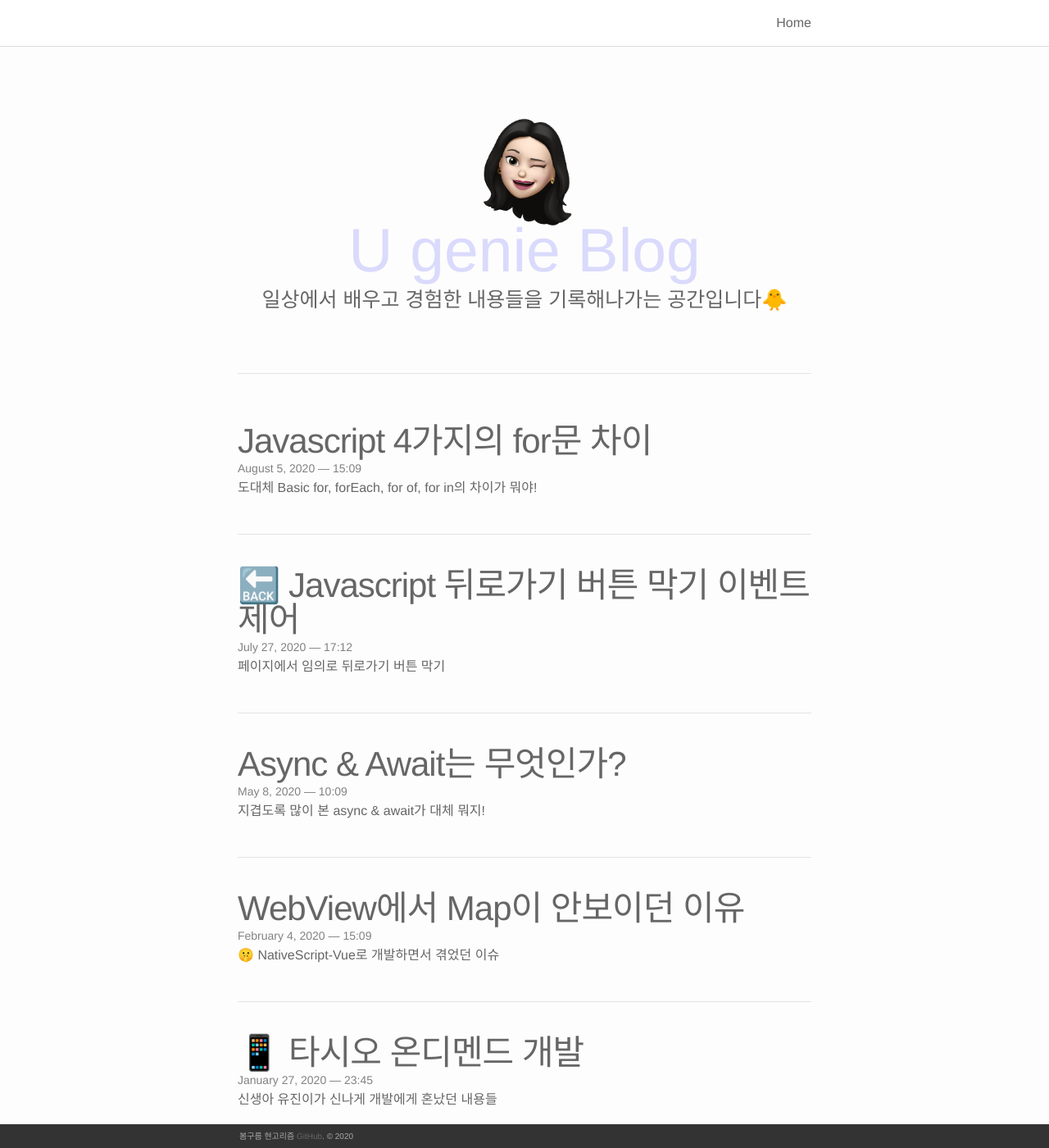
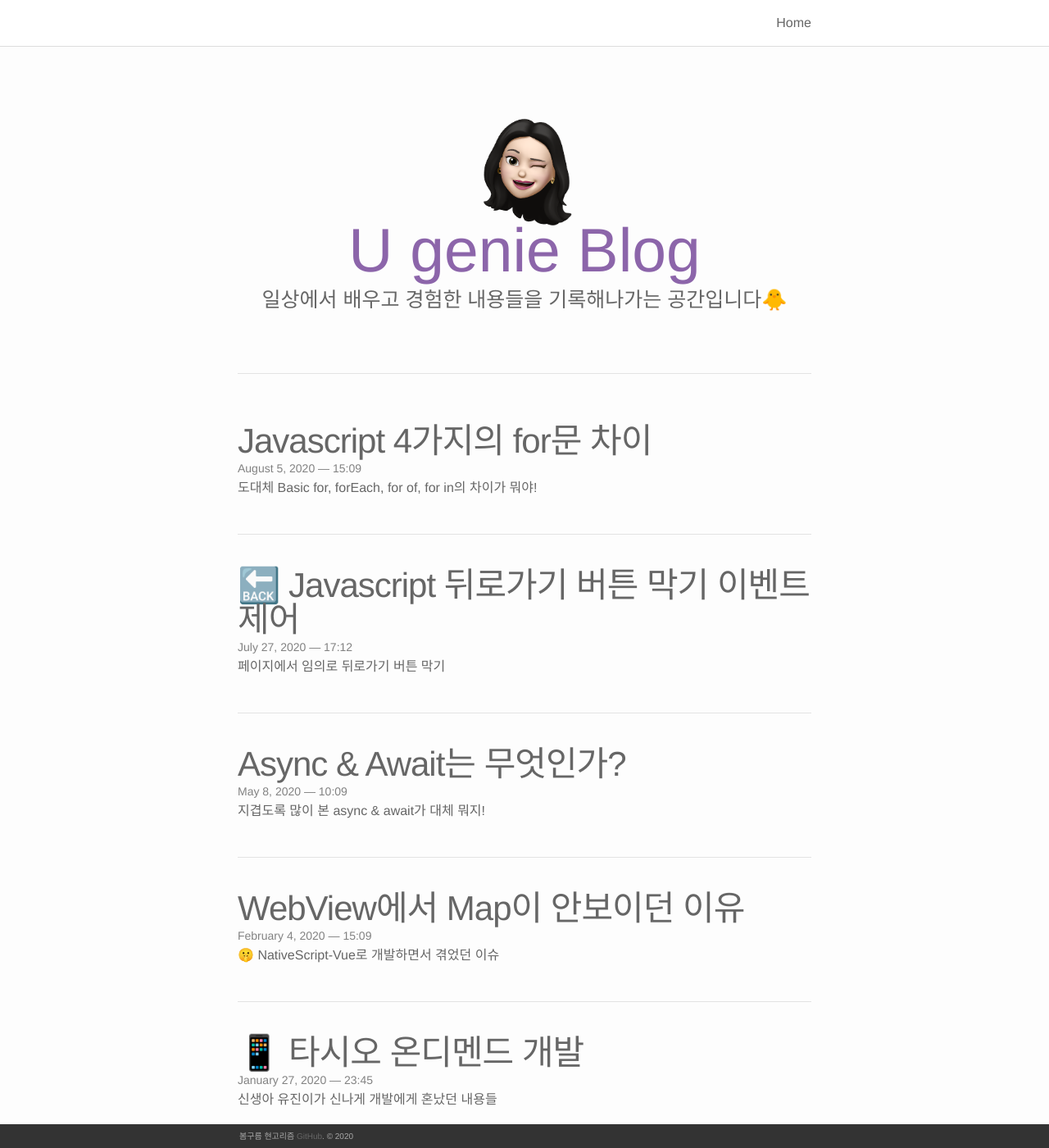
Before and after one commit to HyunYuJin/HyunYuJin.github.io, a Jekyll site: the page built from index.html, in a window 1280 px wide and 1400 px high. Shown: the whole window at 82% size. Built offline with Jekyll 4.4.1, drawn with Linux system fonts in a browser that asks for light colours; nearby versions of some CDN libraries; the list of posts is cut into pages by our own code.

Commit message:
Change light_purple color

```diff
--- a/_sass/_base.scss
+++ b/_sass/_base.scss
@@ -28,7 +28,7 @@ $blue: #2698BA;
 $green: #11D68B;
 $lime_green: #B7D12A;
 $purple: #B509AC;
-$light_purple: #DADAFC;
+$light_purple: #8C65AA;
 
 
 $grey-color-dark: #333;   /* footer */
```
